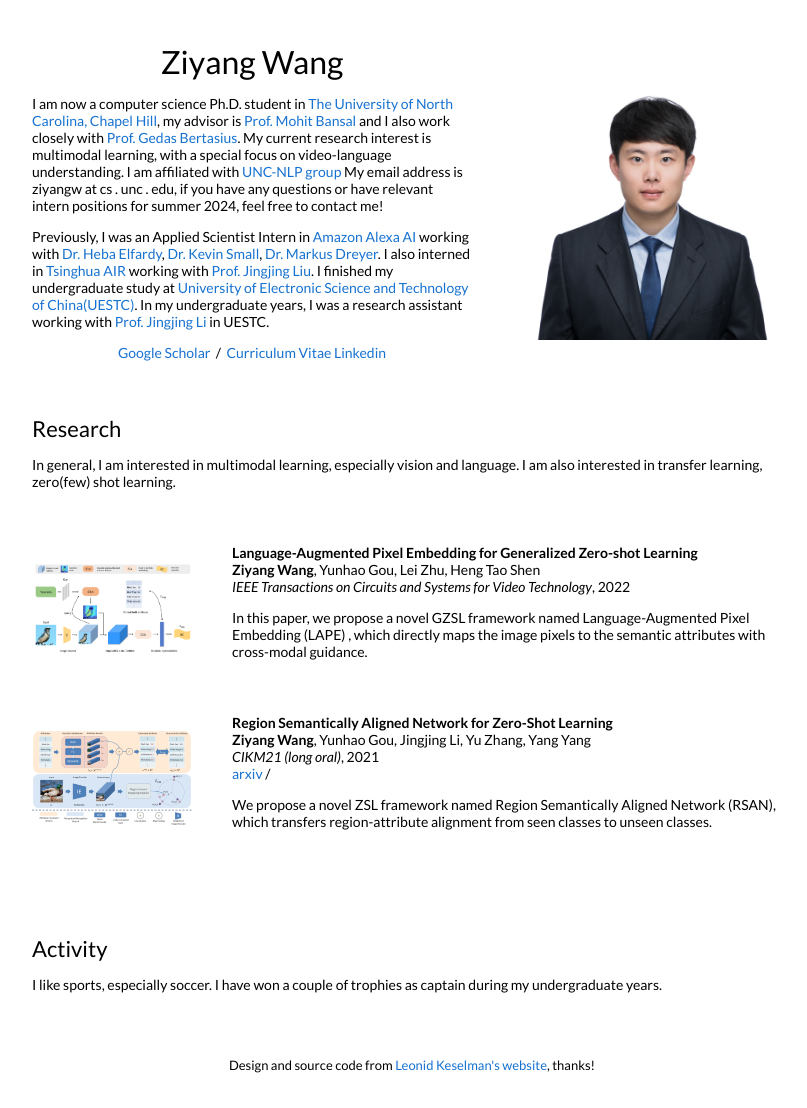
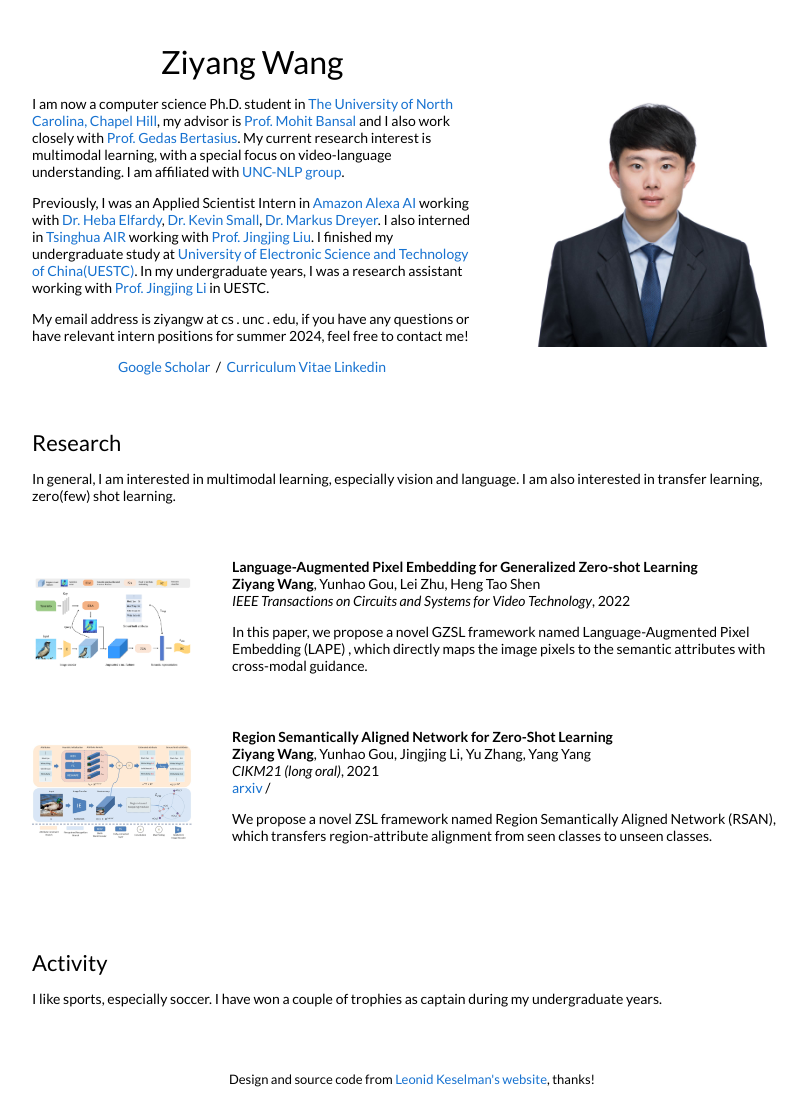
Before and after one commit to ZiyangW2000/ZiyangW2000.github.io, a Jekyll site: the page built from _posts/2018-05-05-policies.markdown, in a window 1280 px wide. Shown: the whole page, without its empty margins (228-1035 px from the left). Built offline with Jekyll 4.4.1, drawn with Linux system fonts in a browser that asks for light colours.

Commit message:
Update default.html

```diff
--- a/_layouts/default.html
+++ b/_layouts/default.html
@@ -27,12 +27,18 @@
               <h1>
                 Ziyang Wang
               </h1>
-              <p>I am now a computer science Ph.D. student in  <a href="https://www.unc.edu//">The University of North Carolina, Chapel Hill</a>, my advisor is <a href="https://www.cs.unc.edu/~mbansal//">Prof. Mohit Bansal</a> and I also work closely with <a href="https://www.gedasbertasius.com//">Prof. Gedas Bertasius</a>. My current research interest is multimodal learning, with a special focus on video-language understanding. I am affiliated with <a href="https://nlp.cs.unc.edu/">UNC-NLP group</a> My email address is ziyangw at cs . unc . edu, if you have any questions or have relevant intern positions for summer 2024, feel free to contact me!
+              <p>I am now a computer science Ph.D. student in  <a href="https://www.unc.edu//">The University of North Carolina, Chapel Hill</a>, my advisor is <a href="https://www.cs.unc.edu/~mbansal//">Prof. Mohit Bansal</a> and I also work closely with <a href="https://www.gedasbertasius.com//">Prof. Gedas Bertasius</a>. My current research interest is multimodal learning, with a special focus on video-language understanding. I am affiliated with <a href="https://nlp.cs.unc.edu/">UNC-NLP group</a>.
               </p>
               <p>
                 Previously, I was an Applied Scientist Intern in <a href="https://www.amazon.science/">Amazon Alexa AI</a> working with <a href="https://www.amazon.science/author/heba-elfardy">Dr. Heba Elfardy</a>, <a href="http://www.kevinsmall.org/">Dr. Kevin Small</a>, <a href="https://markusdreyer.org/">Dr. Markus Dreyer</a>. I also interned in <a href="https://air.tsinghua.edu.cn/en/">Tsinghua AIR</a> working with <a href="https://air.tsinghua.edu.cn/en/info/1046/1194.htm">Prof. Jingjing Liu</a>. I finished my undergraduate study at <a href="https://en.uestc.edu.cn">University of Electronic Science and Technology of China(UESTC)</a>. In my undergraduate years, I was a research assistant working with <a href="https://lijin118.github.io//">Prof. Jingjing Li</a> in UESTC.
 
               </p>
+              <p>
+                My email address is ziyangw at cs . unc . edu, if you have any questions or have relevant intern positions for summer 2024, feel free to contact me!
+
+              </p>
+
+
               <p style="text-align:center">
 
                 <a href="https://scholar.google.com/citations?user=JuIqLPYAAAAJ&hl=en">Google Scholar</a> &nbsp;/&nbsp;
```
